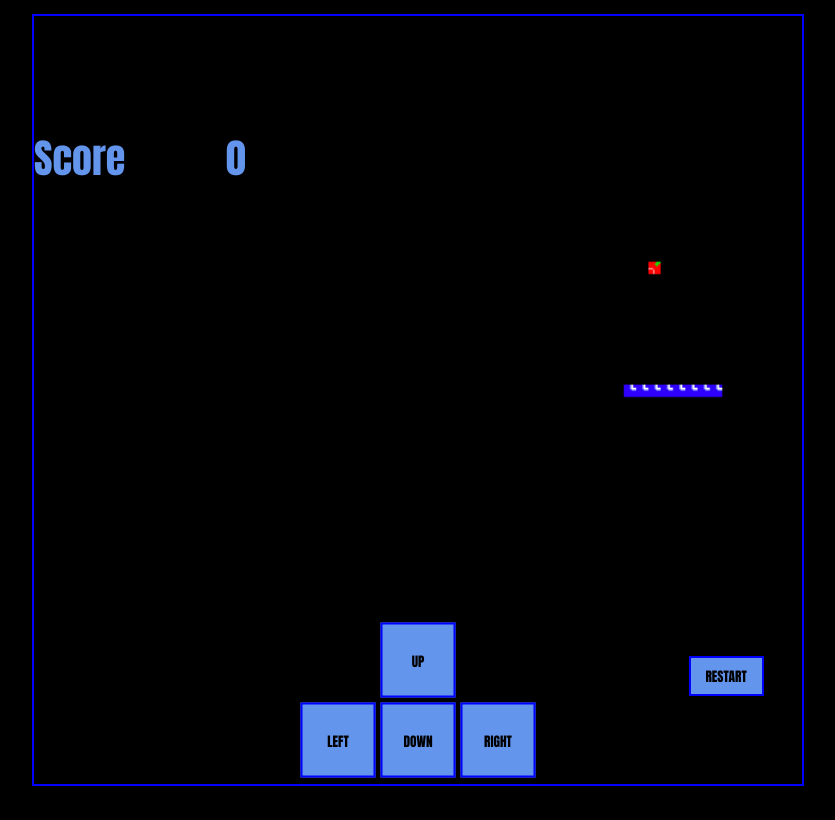
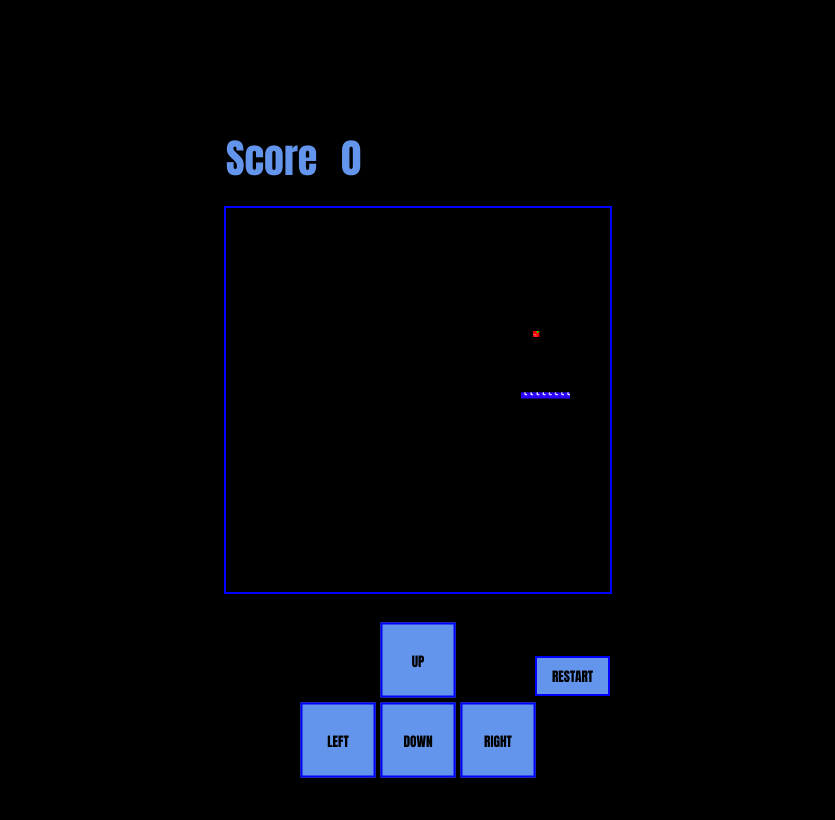
Before and after one commit to itsTrenzen/Snake-game, a plain HTML site: page index.html in a window 1280 px wide. Shown: the whole page, without its empty margins (222-1057 px from the left). Drawn offline with Linux system fonts and the light colour scheme.

Commit message:
Adapted sizes for desktop

```diff
--- a/styles.css
+++ b/styles.css
@@ -150,7 +150,7 @@ body {
     .scoreArea {
         position: absolute;
         top: 15%;
-        left: 50%;
+        left: 65%;
         width: 60%;
         height: 10%;
         font-family: impact;
@@ -168,7 +168,7 @@ body {
     #scorePoints {
         position: absolute;
         font-size: 40px;
-        left: 25%;
+        left: 15%;
         top: 60%;
     }
 
@@ -178,7 +178,7 @@ body {
         left: 50%;
         position: absolute;
         transform: translate(-50%, -50%);
-        width: 100%;
+        width: 50%;
     }
 
     .controls {
@@ -240,7 +240,7 @@ body {
 
     #restart {
         position: absolute;
-        right: 5%;
+        right: 25%;
         top: 90%;
         width: 75px;
         height: 40px;
```
